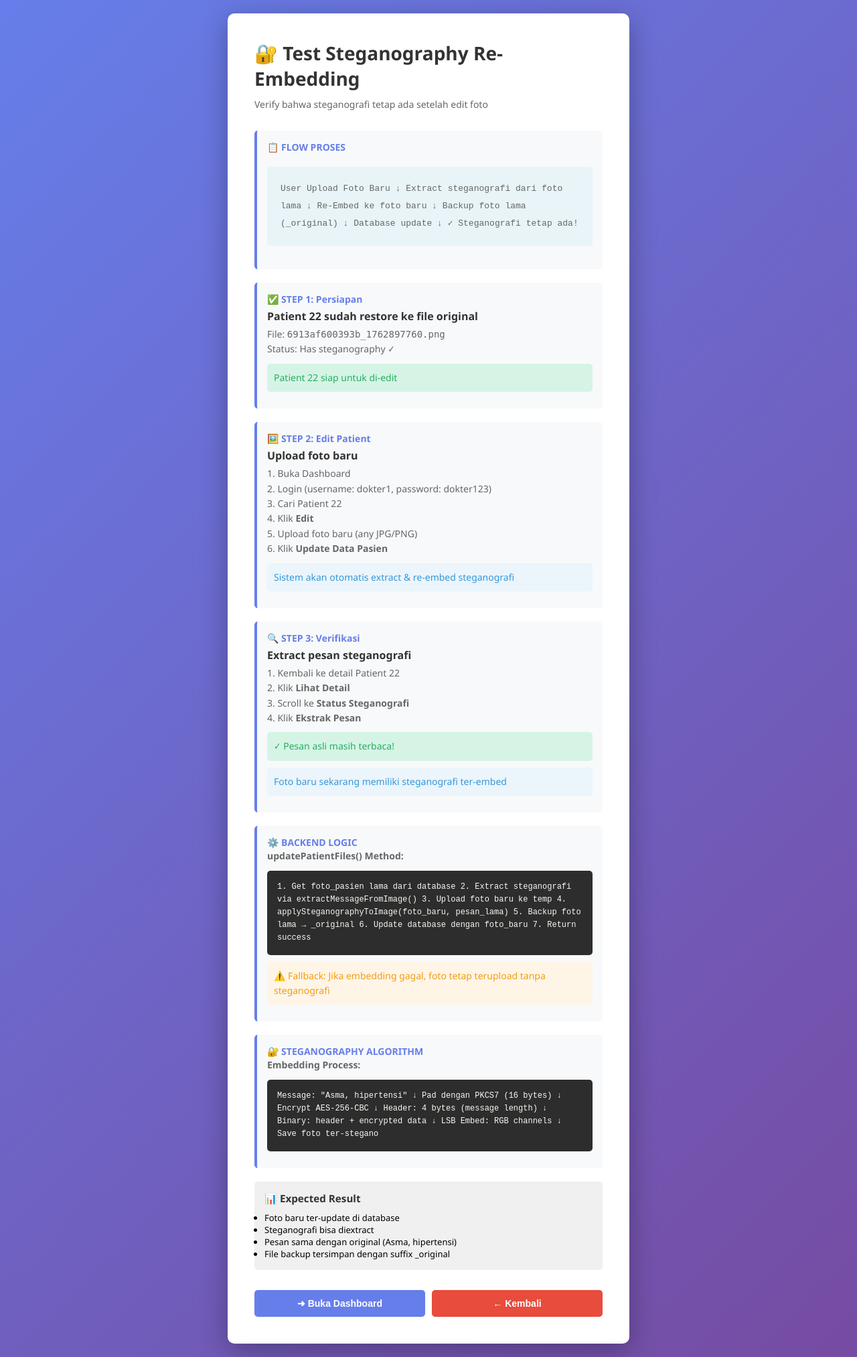
After one commit to danielsatria321/WEB_KRIPTO, a PHP site: page /test-stego-reembed.html in a window 1280 px wide. The commit adds this page. Shown: the whole page at 67% size. Run offline with PHP 8.4, Linux system fonts and the light colour scheme.

Commit message:
Improve: Better error handling for steganography re-embedding with graceful fallback

```diff
--- /dev/null
+++ b/test-stego-reembed.html
@@ -0,0 +1,287 @@
+<!DOCTYPE html>
+<html lang="id">
+<head>
+    <meta charset="UTF-8">
+    <meta name="viewport" content="width=device-width, initial-scale=1.0">
+    <title>Test Steganography Re-Embedding</title>
+    <style>
+        * {
+            margin: 0;
+            padding: 0;
+            box-sizing: border-box;
+        }
+
+        body {
+            font-family: 'Segoe UI', Tahoma, Geneva, Verdana, sans-serif;
+            background: linear-gradient(135deg, #667eea 0%, #764ba2 100%);
+            min-height: 100vh;
+            display: flex;
+            justify-content: center;
+            align-items: center;
+            padding: 20px;
+        }
+
+        .container {
+            background: white;
+            border-radius: 10px;
+            box-shadow: 0 10px 40px rgba(0, 0, 0, 0.3);
+            padding: 40px;
+            max-width: 600px;
+            width: 100%;
+        }
+
+        h1 {
+            color: #333;
+            margin-bottom: 10px;
+            font-size: 28px;
+        }
+
+        .subtitle {
+            color: #666;
+            margin-bottom: 30px;
+            font-size: 14px;
+        }
+
+        .step {
+            background: #f8f9fa;
+            border-left: 4px solid #667eea;
+            padding: 15px;
+            margin-bottom: 20px;
+            border-radius: 5px;
+        }
+
+        .step-number {
+            font-weight: bold;
+            color: #667eea;
+            font-size: 14px;
+        }
+
+        .step-title {
+            font-weight: 600;
+            color: #333;
+            margin: 5px 0;
+        }
+
+        .step-description {
+            color: #666;
+            font-size: 14px;
+            line-height: 1.6;
+        }
+
+        .code {
+            background: #2d2d2d;
+            color: #f8f8f2;
+            padding: 15px;
+            border-radius: 5px;
+            font-family: 'Courier New', monospace;
+            font-size: 12px;
+            margin: 10px 0;
+            overflow-x: auto;
+        }
+
+        .flow {
+            background: #e8f4f8;
+            padding: 20px;
+            border-radius: 5px;
+            margin: 20px 0;
+            font-family: 'Courier New', monospace;
+            font-size: 13px;
+            line-height: 2;
+        }
+
+        .success {
+            color: #27ae60;
+            background: #d5f4e6;
+            padding: 10px;
+            border-radius: 5px;
+            margin: 10px 0;
+        }
+
+        .warning {
+            color: #f39c12;
+            background: #fef5e7;
+            padding: 10px;
+            border-radius: 5px;
+            margin: 10px 0;
+        }
+
+        .info {
+            color: #3498db;
+            background: #ebf5fb;
+            padding: 10px;
+            border-radius: 5px;
+            margin: 10px 0;
+        }
+
+        .button-group {
+            display: flex;
+            gap: 10px;
+            margin-top: 30px;
+        }
+
+        button {
+            flex: 1;
+            padding: 12px;
+            border: none;
+            border-radius: 5px;
+            font-size: 14px;
+            font-weight: 600;
+            cursor: pointer;
+            transition: all 0.3s;
+        }
+
+        .btn-primary {
+            background: #667eea;
+            color: white;
+        }
+
+        .btn-primary:hover {
+            background: #5568d3;
+        }
+
+        .btn-secondary {
+            background: #e74c3c;
+            color: white;
+        }
+
+        .btn-secondary:hover {
+            background: #c0392b;
+        }
+
+        .status {
+            margin-top: 20px;
+            padding: 15px;
+            background: #f0f0f0;
+            border-radius: 5px;
+            font-size: 13px;
+        }
+
+        .status h3 {
+            margin-bottom: 10px;
+            color: #333;
+        }
+    </style>
+</head>
+<body>
+    <div class="container">
+        <h1>🔐 Test Steganography Re-Embedding</h1>
+        <p class="subtitle">Verify bahwa steganografi tetap ada setelah edit foto</p>
+
+        <div class="step">
+            <div class="step-number">📋 FLOW PROSES</div>
+            <div class="step-description">
+                <div class="flow">
+User Upload Foto Baru
+   ↓
+Extract steganografi dari foto lama
+   ↓
+Re-Embed ke foto baru
+   ↓
+Backup foto lama (_original)
+   ↓
+Database update
+   ↓
+✓ Steganografi tetap ada!
+                </div>
+            </div>
+        </div>
+
+        <div class="step">
+            <div class="step-number">✅ STEP 1: Persiapan</div>
+            <div class="step-title">Patient 22 sudah restore ke file original</div>
+            <div class="step-description">
+                File: <code>6913af600393b_1762897760.png</code><br>
+                Status: Has steganography ✓
+                <div class="success">Patient 22 siap untuk di-edit</div>
+            </div>
+        </div>
+
+        <div class="step">
+            <div class="step-number">🖼️ STEP 2: Edit Patient</div>
+            <div class="step-title">Upload foto baru</div>
+            <div class="step-description">
+                1. Buka Dashboard<br>
+                2. Login (username: dokter1, password: dokter123)<br>
+                3. Cari Patient 22<br>
+                4. Klik <strong>Edit</strong><br>
+                5. Upload foto baru (any JPG/PNG)<br>
+                6. Klik <strong>Update Data Pasien</strong><br>
+                <div class="info">Sistem akan otomatis extract & re-embed steganografi</div>
+            </div>
+        </div>
+
+        <div class="step">
+            <div class="step-number">🔍 STEP 3: Verifikasi</div>
+            <div class="step-title">Extract pesan steganografi</div>
+            <div class="step-description">
+                1. Kembali ke detail Patient 22<br>
+                2. Klik <strong>Lihat Detail</strong><br>
+                3. Scroll ke <strong>Status Steganografi</strong><br>
+                4. Klik <strong>Ekstrak Pesan</strong><br>
+                <div class="success">✓ Pesan asli masih terbaca!</div>
+                <div class="info">Foto baru sekarang memiliki steganografi ter-embed</div>
+            </div>
+        </div>
+
+        <div class="step">
+            <div class="step-number">⚙️ BACKEND LOGIC</div>
+            <div class="step-description">
+                <strong>updatePatientFiles() Method:</strong>
+                <div class="code">
+1. Get foto_pasien lama dari database
+2. Extract steganografi via extractMessageFromImage()
+3. Upload foto baru ke temp
+4. applySteganographyToImage(foto_baru, pesan_lama)
+5. Backup foto lama → _original
+6. Update database dengan foto_baru
+7. Return success
+                </div>
+                <div class="warning">
+                    ⚠️ Fallback: Jika embedding gagal, foto tetap terupload tanpa steganografi
+                </div>
+            </div>
+        </div>
+
+        <div class="step">
+            <div class="step-number">🔐 STEGANOGRAPHY ALGORITHM</div>
+            <div class="step-description">
+                <strong>Embedding Process:</strong>
+                <div class="code">
+Message: "Asma, hipertensi"
+   ↓
+Pad dengan PKCS7 (16 bytes)
+   ↓
+Encrypt AES-256-CBC
+   ↓
+Header: 4 bytes (message length)
+   ↓
+Binary: header + encrypted data
+   ↓
+LSB Embed: RGB channels
+   ↓
+Save foto ter-stegano
+                </div>
+            </div>
+        </div>
+
+        <div class="status">
+            <h3>📊 Expected Result</h3>
+            <ul>
+                <li>Foto baru ter-update di database</li>
+                <li>Steganografi bisa diextract</li>
+                <li>Pesan sama dengan original (Asma, hipertensi)</li>
+                <li>File backup tersimpan dengan suffix _original</li>
+            </ul>
+        </div>
+
+        <div class="button-group">
+            <button class="btn-primary" onclick="window.location.href='http://localhost/web_kriptografi/index.html'">
+                ➜ Buka Dashboard
+            </button>
+            <button class="btn-secondary" onclick="window.location.href='javascript:history.back()'">
+                ← Kembali
+            </button>
+        </div>
+    </div>
+</body>
+</html>
```
Also changed, not shown: STEGANOGRAPHY_FIX.md (+13 -10 lines), backend/dashboardview.php (+15 -6 lines).
